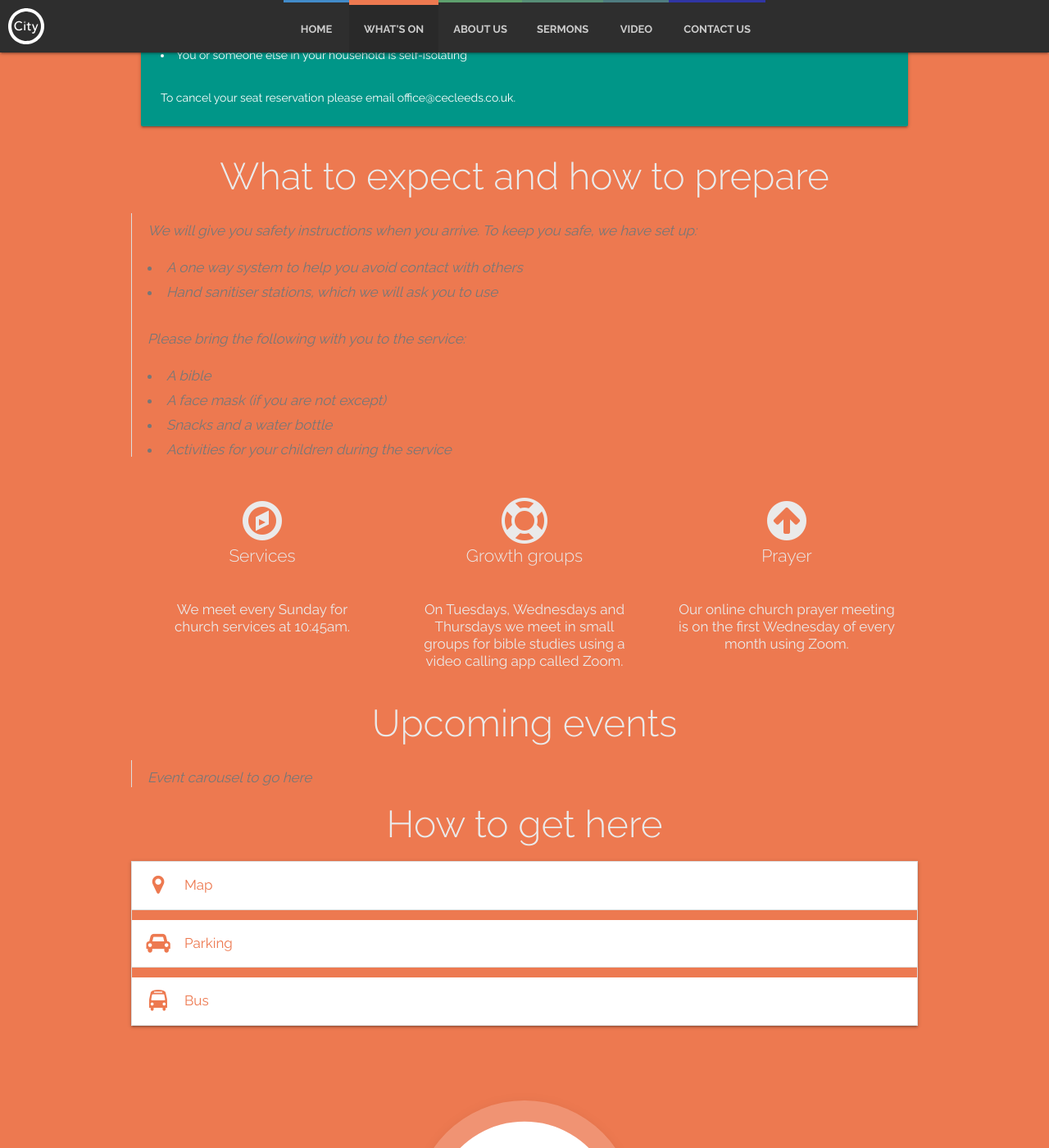
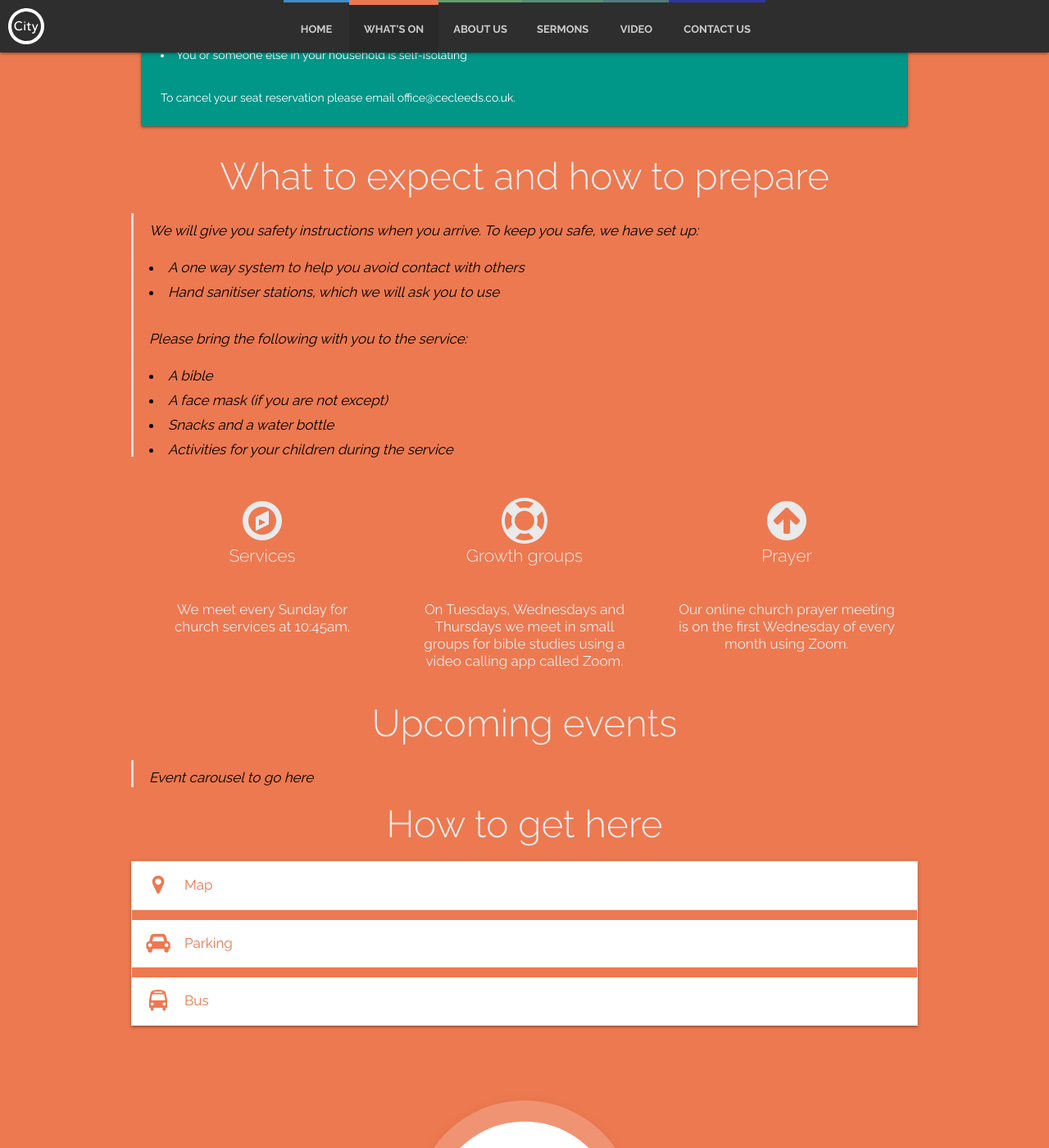
Before and after one commit to woodcock3/citychurch, a Jekyll site: the page built from index.html, in a window 1280 px wide and 1400 px high, scrolled down 1744 px. Shown: the whole window at 82% size. Built offline with Jekyll 4.4.1, drawn with Linux system fonts in a browser that asks for light colours.

Commit message:
Changed blockquote colour to black & border to 3px

```diff
--- a/stylesheets/css/base.css
+++ b/stylesheets/css/base.css
@@ -81,8 +81,8 @@
 	small { font-size: 80%; }
 
 /*	Blockquotes  */
-	blockquote, blockquote p { font-size: 17px; line-height: 24px; color: #777; font-style: italic; }
-	blockquote { margin: 0 0 20px; padding: 9px 20px 0 19px; border-left: 1px solid #ddd; }
+	blockquote, blockquote p { font-size: 17px; line-height: 24px; color: #000; font-style: italic; }
+	blockquote { margin: 0 0 20px; padding: 9px 20px 0 19px; border-left: 3px solid #ddd; }
 	blockquote cite { display: block; font-size: 12px; color: #555; }
 	blockquote cite:before { content: "\2014 \0020"; }
 	blockquote cite a, blockquote cite a:visited, blockquote cite a:visited { color: #555; }
```
